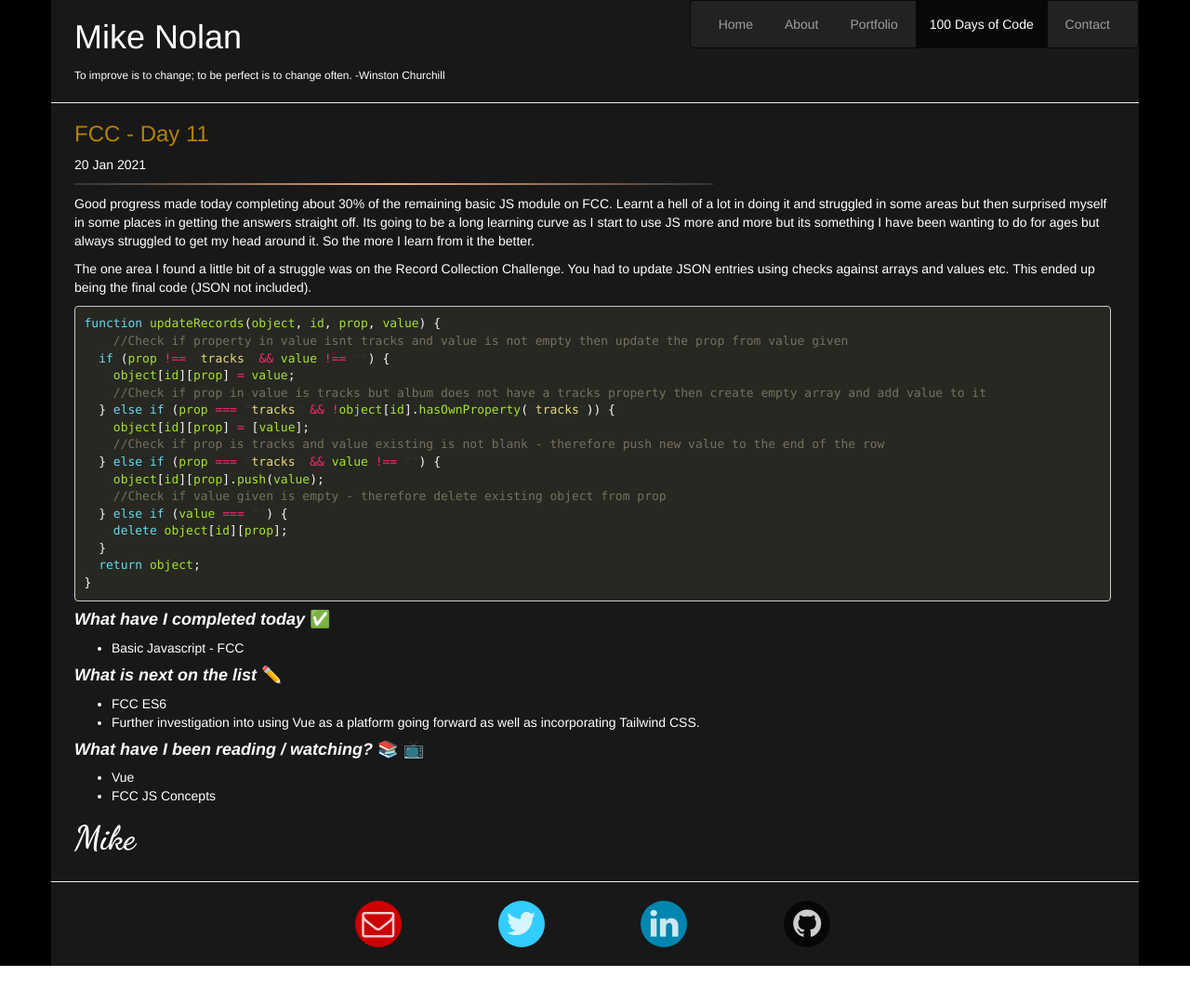
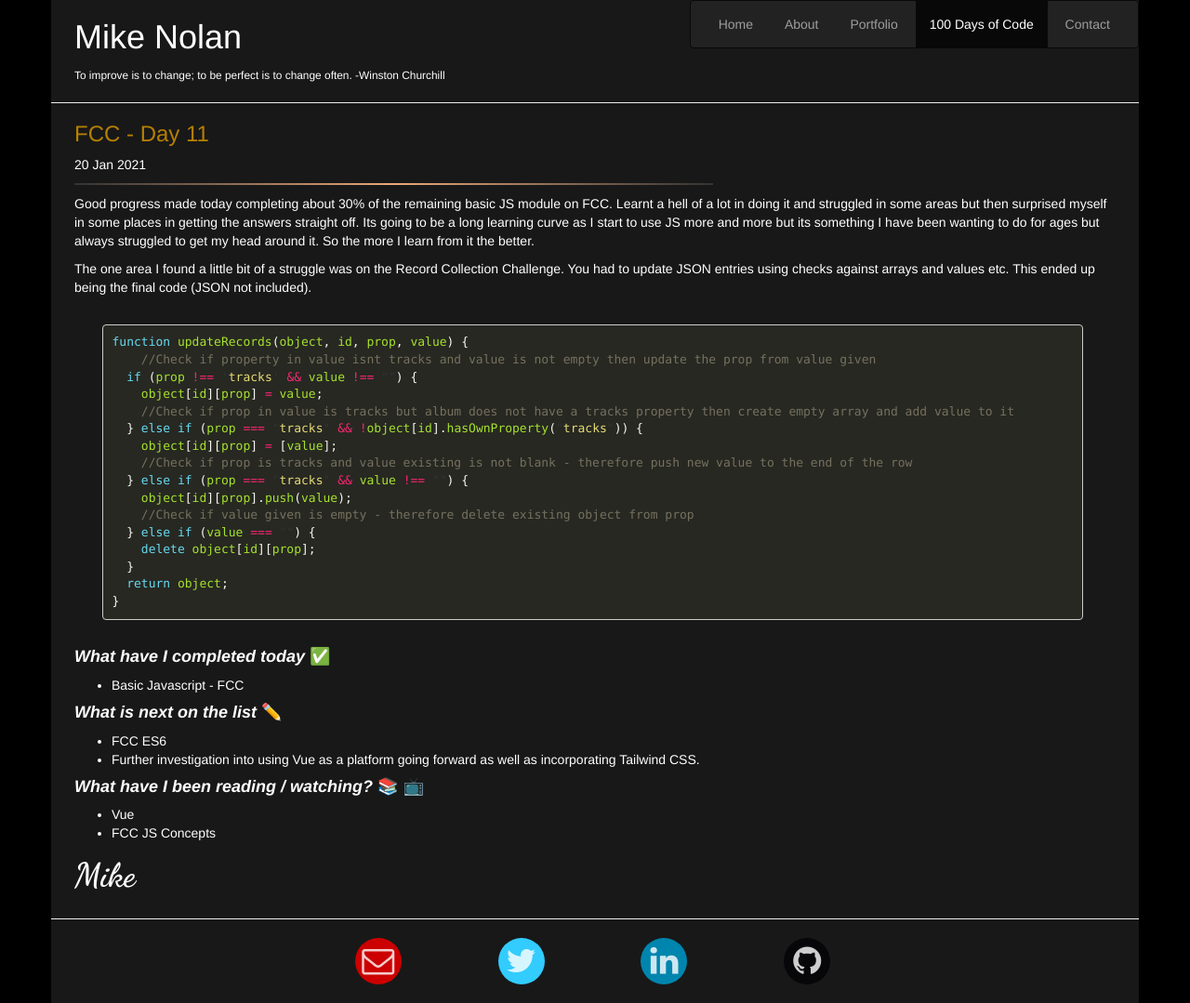
Before and after one commit to mikechristopher/100daysofcode, a Jekyll site: the page built from _posts/2021-01-20-FCC-Wed-Day11.md, in a window 1280 px wide. Shown: the whole page at 93% size. Built offline with Jekyll 4.4.1, drawn with Linux system fonts in a browser that asks for light colours; nearby versions of some CDN libraries; emoji names are drawn with the system emoji font; before the commit the page ends 1039 px from its top, so only the background shows below that.

Commit message:
add some padding around the code block

```diff
--- a/css/syntax.css
+++ b/css/syntax.css
@@ -1,3 +1,4 @@
+.highlighter-rouge { margin: 30px; }
 .highlight pre { background-color: #272822; }
 .highlight .hll { background-color: #272822; }
 .highlight .c { color: #75715e } /* Comment */
```
